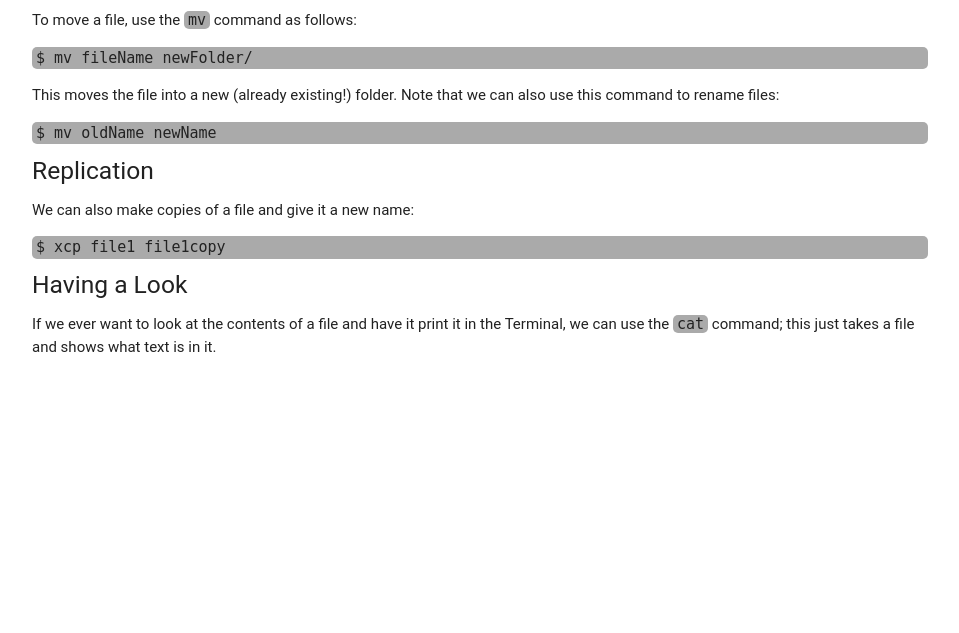
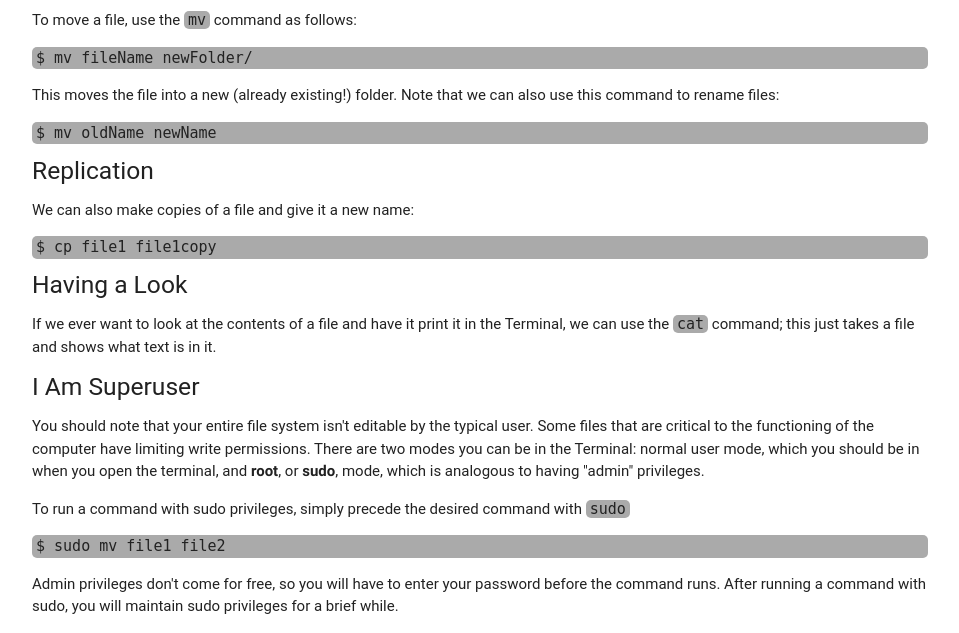
Before and after one commit to StuyCSDojo/dojo-website, a Flask app: template templates/tutorials/terminal.html in a window 1280 px wide. Shown: the part 2359-2992 px from the top of the page, without its empty margins (160-1119 px from the left). Before the commit the page ends 2711 px from the top, so only its background shows below. Run offline with Flask 2, Linux system fonts and the light colour scheme; the template is opened without the code that fills it, so the values that code supplies are empty; some libraries are stand-ins or nearby versions; some web fonts are replaced.

Commit message:
cat sudo

```diff
--- a/templates/tutorials/terminal.html
+++ b/templates/tutorials/terminal.html
@@ -96,8 +96,14 @@ starting directory will be in your home directory, which should look something l
 
 <h5>Replication</h5>
 <p>We can also make copies of a file and give it a new name:</p>
-<codeblock>$ xcp file1 file1copy</codeblock>
+<codeblock>$ cp file1 file1copy</codeblock>
 
 <h5>Having a Look</h5>
 <p>If we ever want to look at the contents of a file and have it print it in the Terminal, we can use the <code>cat</code> command; this just takes a file and shows what text is in it.</p>
+
+<h5>I Am Superuser</h5>
+<p>You should note that your entire file system isn't editable by the typical user. Some files that are critical to the functioning of the computer have limiting write permissions. There are two modes you can be in the Terminal: normal user mode, which you should be in when you open the terminal, and <b>root</b>, or <b>sudo</b>, mode, which is analogous to having "admin" privileges.</p>
+<p>To run a command with sudo privileges, simply precede the desired command with <code>sudo</code></p>
+<codeblock>$ sudo mv file1 file2</codeblock>
+<p>Admin privileges don't come for free, so you will have to enter your password before the command runs. After running a command with sudo, you will maintain sudo privileges for a brief while.</p>
 {% endblock %}
```
